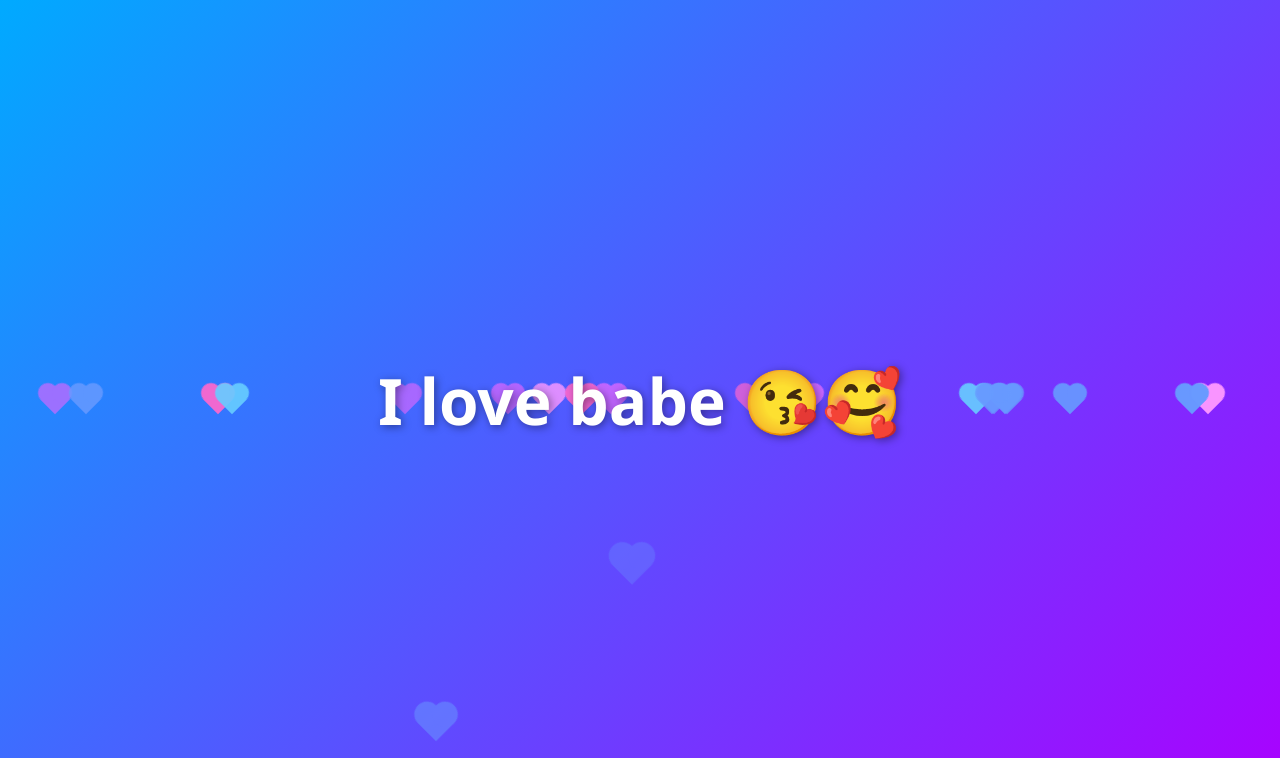
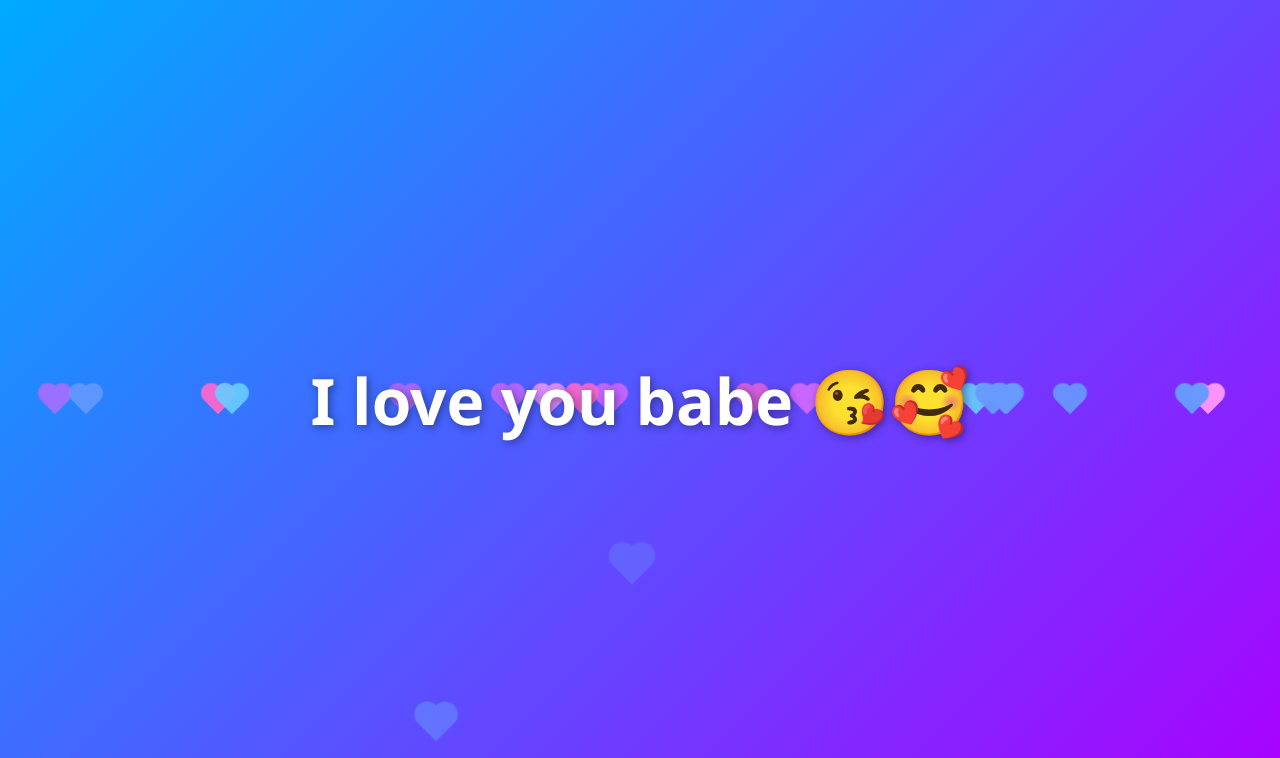
Before and after one commit to mekabrine/test, a plain HTML site: page index.html in a window 1280 px wide. Shown: the top 758 px of the page. Drawn offline with Linux system fonts and the light colour scheme.

Commit message:
Update index.html

```diff
--- a/index.html
+++ b/index.html
@@ -69,7 +69,7 @@
   </style>
 </head>
 <body>
-  <h1>I love babe 😘🥰</h1>
+  <h1>I love you babe 😘🥰</h1>
 
   <script>
     const colors = ['#ff66cc', '#66ccff', '#cc66ff', '#6699ff', '#ff99ff'];
```
